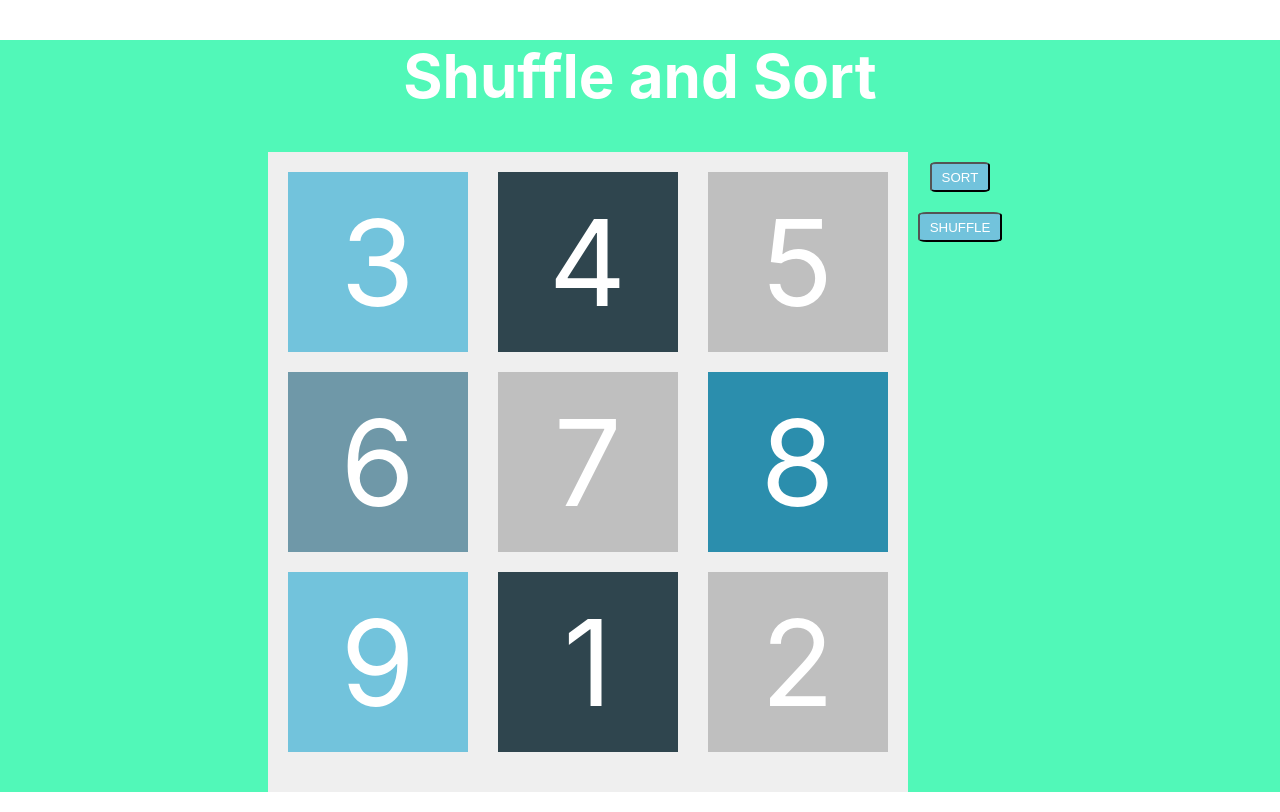
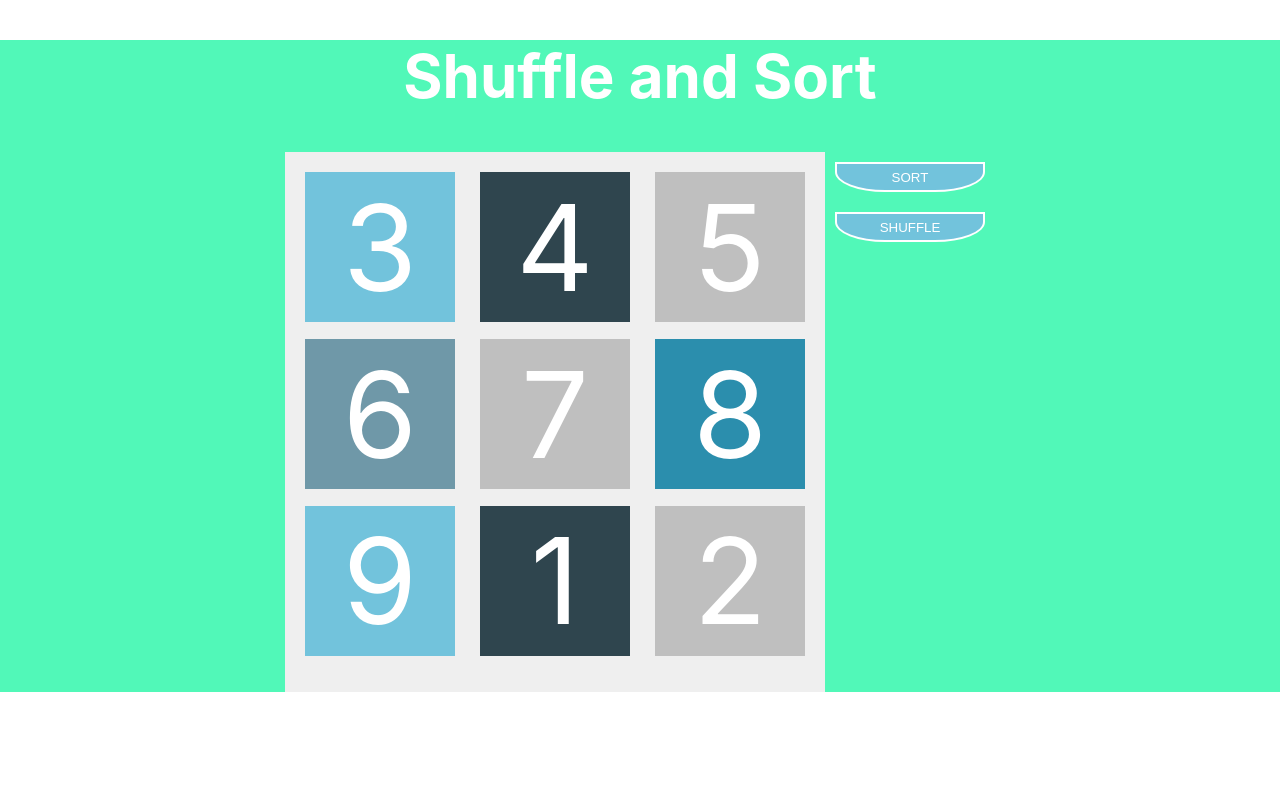
Before and after one commit to iamitesh/shuffle-sort, a React (Create React App) app: page / in a window 1280 px wide. Built offline with nearby package versions, Linux system fonts and the light colour scheme.

Commit message:
improve look and feel

```diff
--- a/src/App.css
+++ b/src/App.css
@@ -1,7 +1,7 @@
 .wrapper {
   padding: 20px;
-  height: 600px;
-  width: 600px;
+  height: 500px;
+  width: 500px;
   display: flex;
   justify-content: space-between;
   align-items: space-around;
@@ -78,12 +78,15 @@ h1{
   display: flex;
   justify-content: center;
   align-items: center;
-  border-radius: 10%;
+  /* border-radius: 10%; */
   background-color: #72C3DC;
   color: #fff;
-
+  min-width: 150px;
+  border: 2px solid #fff;
+  border-bottom-right-radius: 50px 20px;
+  border-bottom-left-radius: 50px 20px;
 }
-@media only screen and (max-width: 600px) {
+@media only screen and (max-width: 769px) {
   .dashboard {
     flex-direction: column;
     align-items: center;
@@ -110,5 +113,8 @@ h1{
   .items {
     font-size: 60px;
   }
+    h1 {
+      font-size: 30px;
+    }
 }
 /* #000000 #2B8EAD #333333 #6F98A8 #BFBFBF #EFEFEF #2F454E #72C3DC */
```
